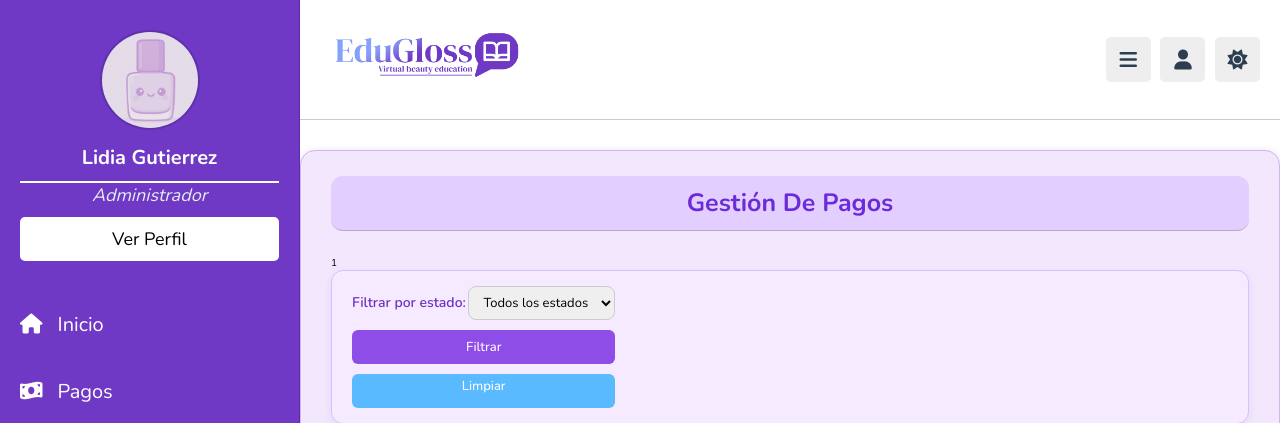
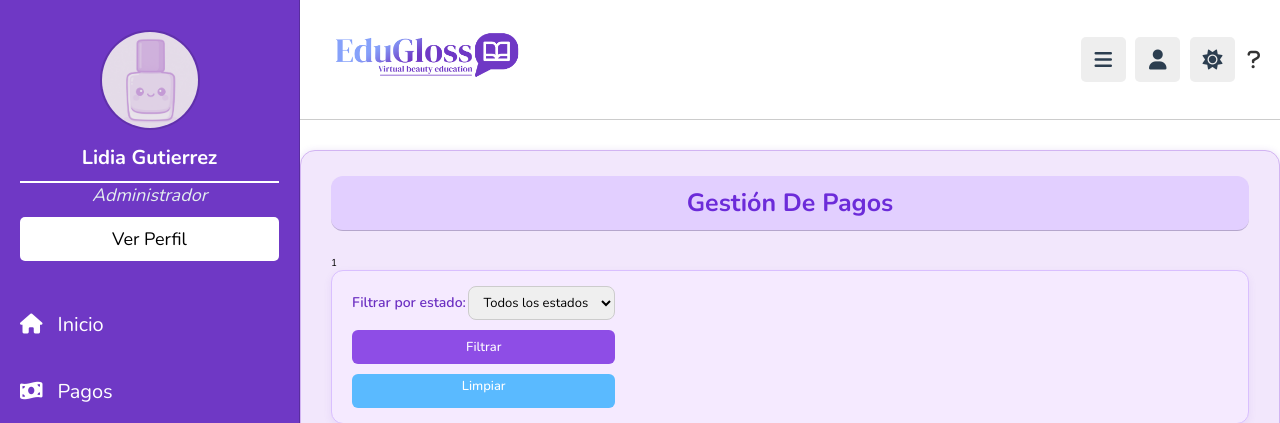
Before and after one commit to Alejathv/Edugloss-MVC, a PHP site: page /View/madmin/admin_pagos.php in a window 1280 px wide. Shown: the top 423 px of the page. Run offline with PHP 8.4, Linux system fonts and the light colour scheme; a user stored in the database is signed in; data comes from the database, SQL or seed files in the repository.

Commit message:
desarrollado lo´posible

```diff
--- a/View/madmin/admin_pagos.php
+++ b/View/madmin/admin_pagos.php
@@ -67,6 +67,22 @@ $pagos = $pagoController->obtenerPagosAdmin($estadoFiltro);
     <title>Gestión de Pagos - Admin</title>
     <link rel="stylesheet" href="https://cdnjs.cloudflare.com/ajax/libs/font-awesome/6.0.0/css/all.min.css">
     <link rel="stylesheet" href="../css/style_panel.css">
+     <style>
+   .icons .fas,
+.icons a.fas {
+   font-size: 2rem;
+   color: #333;
+   cursor: pointer;
+   margin-left: 1rem;
+   transition: color 0.3s;
+}
+
+.icons .fas:hover,
+.icons a.fas:hover {
+   color: #9b9b9b;
+}
+
+</style>
 
 
 </head>
@@ -80,9 +96,10 @@ $pagos = $pagoController->obtenerPagosAdmin($estadoFiltro);
                 <div id="menu-btn" class="fas fa-bars"></div>
                 <div id="user-btn" class="fas fa-user"></div>
                 <div id="toggle-btn" class="fas fa-sun"></div>
+                <a href="../../documentos/Manual de administrador.pdf" target="_blank" id="help-btn" class="fas fa-question"></a>
             </div>
             <div class="profile">
-                <img src="../img/icon1.png" class="image" alt=""><img src="../img/<?= htmlspecialchars($_SESSION['foto_perfil'] ?? 'icon1.png') ?>" class="image" alt="Foto de perfil"><h3 class="name">
+                <img src="../img/<?= htmlspecialchars($_SESSION['foto_perfil'] ?? 'icon1.png') ?>" class="image" alt="Foto de perfil"><h3 class="name">
                     <?= htmlspecialchars($_SESSION['nombre'] . ' ' . $_SESSION['apellido'] ?? 'Administrador') ?>
                 </h3>
                 <p class="role">Administrador</p>
```
Also changed, not shown: View/madmin/admin_panel.php (+17 -0 lines), View/madmin/editarusuario.php (+20 -2 lines), View/madmin/userlist.php (+17 -0 lines), 1 other file.
